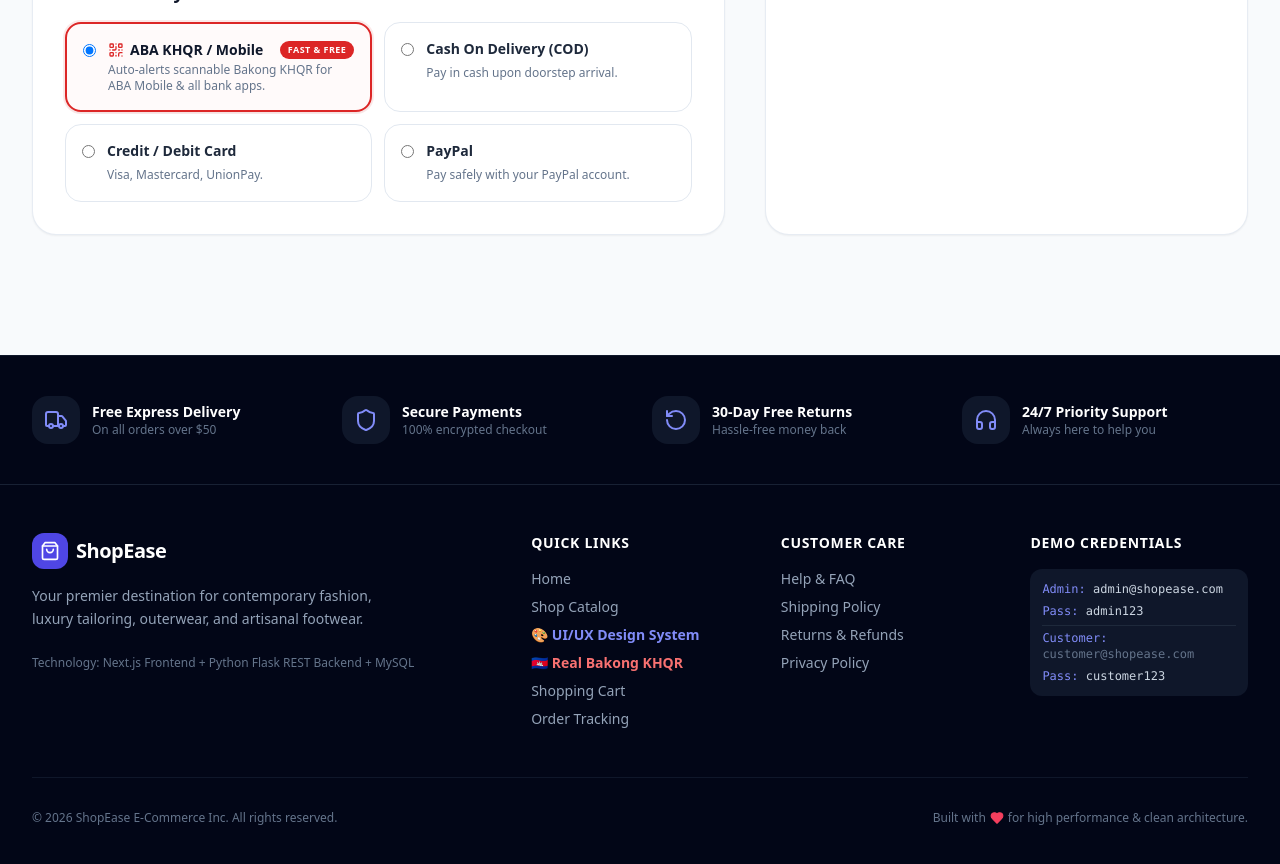
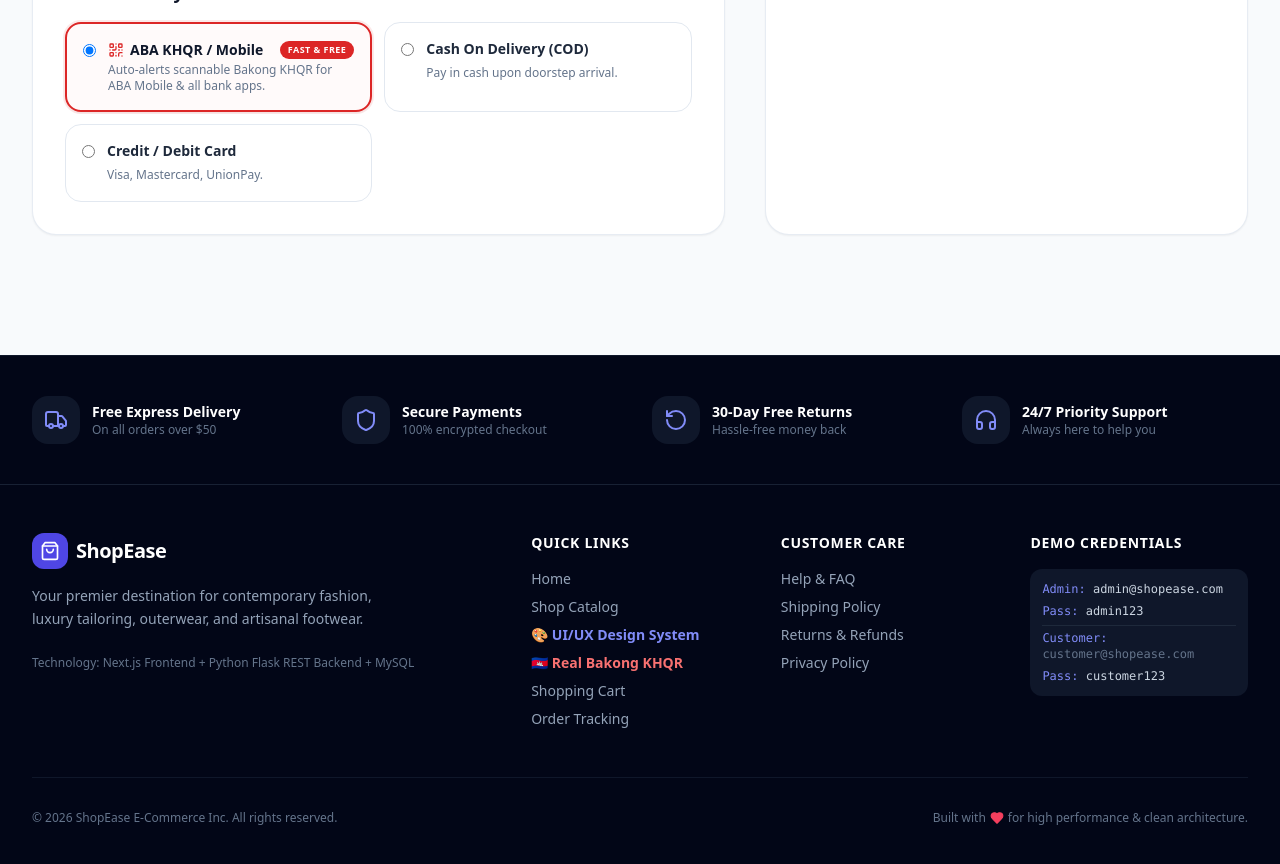
Before and after one commit to srouc/Assigment_Python_E-commerce, a Next.js app in the folder frontend/: page /checkout/CheckoutPage in a window 1280 px wide. Shown: the part 820-1684 px from the top of the page. Built offline with nearby package versions, Linux system fonts and the light colour scheme; no server answers.

Commit message:
refactor(checkout): remove PayPal payment option

```diff
--- a/frontend/src/pages/checkout/CheckoutPage.tsx
+++ b/frontend/src/pages/checkout/CheckoutPage.tsx
@@ -35,7 +35,7 @@ export const CheckoutPage: React.FC = () => {
   const [shippingPostalCode, setShippingPostalCode] = useState('12000');
   const [shippingCountry, setShippingCountry] = useState('Cambodia');
   const [guestEmail, setGuestEmail] = useState(user?.email || '');
-  const [paymentMethod, setPaymentMethod] = useState<'cod' | 'card' | 'aba_khqr' | 'paypal'>('aba_khqr');
+  const [paymentMethod, setPaymentMethod] = useState<'cod' | 'card' | 'aba_khqr'>('aba_khqr');
   const [couponCode, setCouponCode] = useState<string>((queryCoupon as string) || '');
   const [couponDiscount, setCouponDiscount] = useState<number>(0);
   const [notes, setNotes] = useState('');
@@ -392,29 +392,6 @@ export const CheckoutPage: React.FC = () => {
                     <span className="text-xs text-slate-500">Visa, Mastercard, UnionPay.</span>
                   </div>
                 </label>
-
-                {/* PayPal */}
-                <label
-                  className={`flex items-start gap-3 p-4 rounded-2xl border cursor-pointer transition-all ${
-                    paymentMethod === 'paypal'
-                      ? 'border-indigo-600 bg-indigo-50/50 shadow-sm'
-                      : 'border-slate-200 hover:border-slate-300'
-                  }`}
-                >
-                  <input
-                    type="radio"
-                    name="paymentMethod"
-                    value="paypal"
-                    checked={paymentMethod === 'paypal'}
-                    onChange={() => setPaymentMethod('paypal')}
-                    className="mt-1 text-indigo-600"
-                  />
-                  <div>
-                    <span className="text-sm font-bold text-slate-800 block">PayPal</span>
-                    <span className="text-xs text-slate-500">Pay safely with your PayPal account.</span>
-                  </div>
-                </label>
-
               </div>
             </div>
 
```
